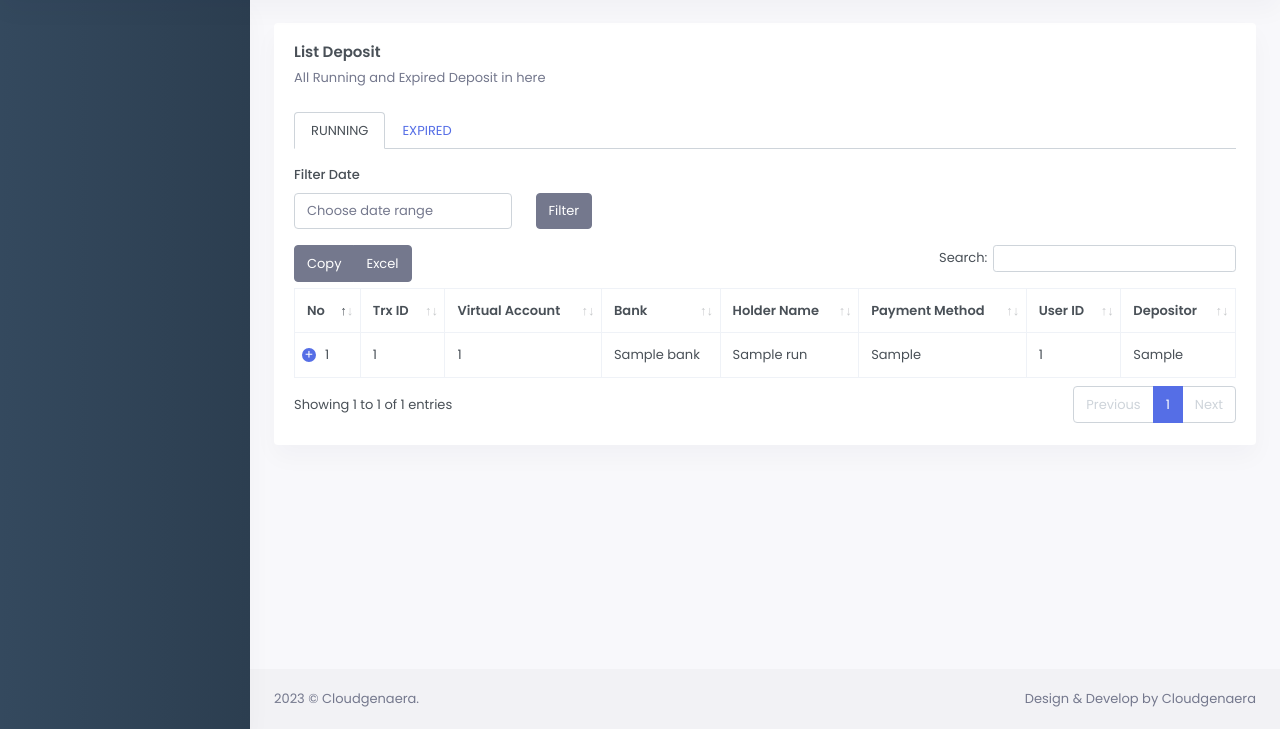
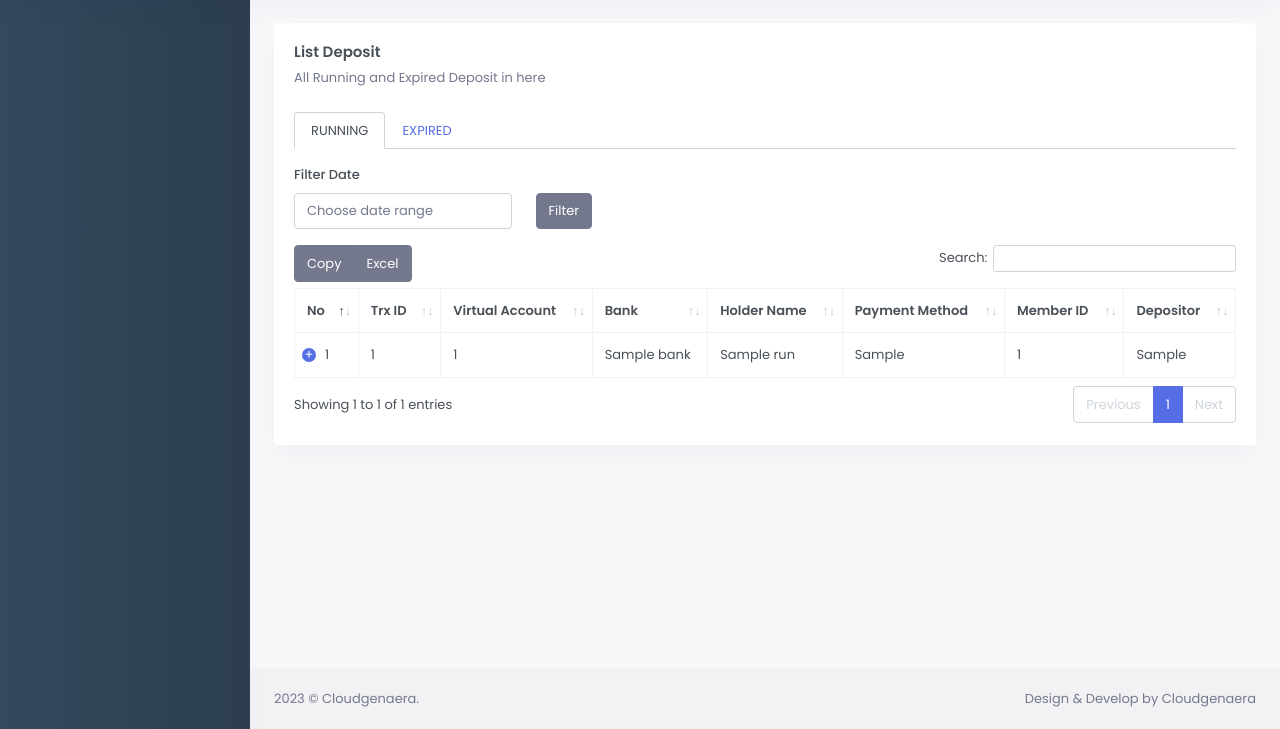
Before and after one commit to bimsrinekso/tugaspppl, a CodeIgniter 4 app: template app/Views/Dashboard/Main/Deposit/listDeposit.php in a window 1280 px wide. Shown: the part 71-800 px from the top of the page. Run offline with PHP 8.4 and a stand-in for CodeIgniter, Linux system fonts and the light colour scheme; the template is opened without the code that fills it: most values are stand-ins (such as "Sample title", 1, 10 or a date in 2020); data that the repository does not hold is empty; some libraries are stand-ins or nearby versions.

Commit message:
update before sit

```diff
--- a/app/Controllers/TrackingBalance.php
+++ b/app/Controllers/TrackingBalance.php
@@ -23,11 +23,17 @@
                     'userid'=> $this->sesi->get('userid')
                 ];
                 $postData = $this->async->post($enp, $this->apiclient, $dataBody);
+                if($postData->status == 200){
                     $parseData = $postData->response;
                 $data = [
                     "dataTrack" => $parseData,
                 ];
                 return view('Dashboard/Client/TrackingBalance/index',$data);
+            }else{
+                $this->sesi->setFlashdata('error', "Sorry, you are not allowed");
+                return redirect()->to('dashboard');
+            }
+
         }
     }
 }
--- a/app/Views/Dashboard/Client/Deposit/listDeposit.php
+++ b/app/Views/Dashboard/Client/Deposit/listDeposit.php
@@ -106,7 +106,7 @@
                                         <th>Bank</th>
                                         <th>Holder Name</th>
                                         <th>Payment Method</th>
-                                        <th>User ID</th>
+                                        <th>Member ID</th>
                                         <th>Depositor</th>
                                         <th>Currency</th>
                                         <th>Depo At</th>
@@ -179,7 +179,7 @@
                                             <th>Bank</th>
                                             <th>Holder Name</th>
                                             <th>Payment Method</th>
-                                            <th>User ID</th>
+                                            <th>Member ID</th>
                                             <th>Depositor</th>
                                             <th>Currency</th>
                                             <th>Depo At</th>
--- a/app/Views/Dashboard/Client/Deposit/listPending.php
+++ b/app/Views/Dashboard/Client/Deposit/listPending.php
@@ -98,7 +98,7 @@
                                         <th>Bank</th>
                                         <th>Holder Name</th>
                                         <th>Payment Method</th>
-                                        <th>User ID</th>
+                                        <th>Member ID</th>
                                         <th>Depositor</th>
                                         <th>Currency</th>
                                         <th>Actual Amount</th>
--- a/app/Views/Dashboard/Client/Deposit/listTrans.php
+++ b/app/Views/Dashboard/Client/Deposit/listTrans.php
@@ -112,7 +112,7 @@
                                             <th>Bank</th>
                                             <th>Holder Name</th>
                                             <th>Payment Method</th>
-                                            <th>User ID</th>
+                                            <th>Member ID</th>
                                             <th>Depositor</th>
                                             <th>Currency</th>
                                             <th>Amount</th>
@@ -211,7 +211,7 @@
                                             <th>Bank</th>
                                             <th>Holder Name</th>
                                             <th>Payment Method</th>
-                                            <th>User ID</th>
+                                            <th>Member ID</th>
                                             <th>Depositor</th>
                                             <th>Currency</th>
                                             <th>Amount</th>
--- a/app/Views/Dashboard/Main/Deposit/listDeposit.php
+++ b/app/Views/Dashboard/Main/Deposit/listDeposit.php
@@ -106,7 +106,7 @@
                                         <th>Bank</th>
                                         <th>Holder Name</th>
                                         <th>Payment Method</th>
-                                        <th>User ID</th>
+                                        <th>Member ID</th>
                                         <th>Depositor</th>
                                         <th>Currency</th>
                                         <th>Client Name</th>
@@ -183,7 +183,7 @@
                                             <th>Bank</th>
                                             <th>Holder Name</th>
                                             <th>Payment Method</th>
-                                            <th>User ID</th>
+                                            <th>Member ID</th>
                                             <th>Depositor</th>
                                             <th>Currency</th>
                                             <th>Client Name</th>
--- a/app/Views/Dashboard/Main/Deposit/listPending.php
+++ b/app/Views/Dashboard/Main/Deposit/listPending.php
@@ -98,7 +98,7 @@
                                         <th>Bank</th>
                                         <th>Holder Name</th>
                                         <th>Payment Method</th>
-                                        <th>User ID</th>
+                                        <th>Member ID</th>
                                         <th>Depositor</th>
                                         <th>Currency</th>
                                         <th>Actual Amount</th>
--- a/app/Views/Dashboard/Main/Deposit/listTrans.php
+++ b/app/Views/Dashboard/Main/Deposit/listTrans.php
@@ -112,7 +112,7 @@
                                             <th>Bank</th>
                                             <th>Holder Name</th>
                                             <th>Payment Method</th>
-                                            <th>User ID</th>
+                                            <th>Member ID</th>
                                             <th>Depositor</th>
                                             <th>Currency</th>
                                             <th>Amount</th>
```
Lines whose indentation alone changed are shown as unchanged.
